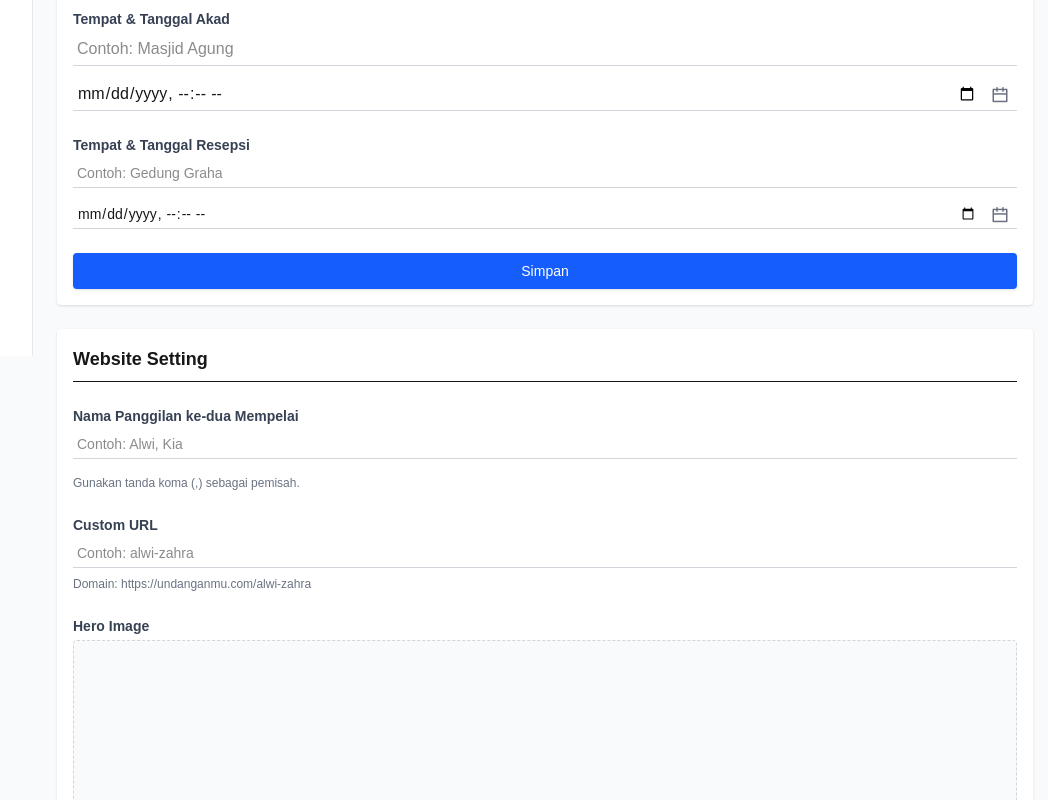
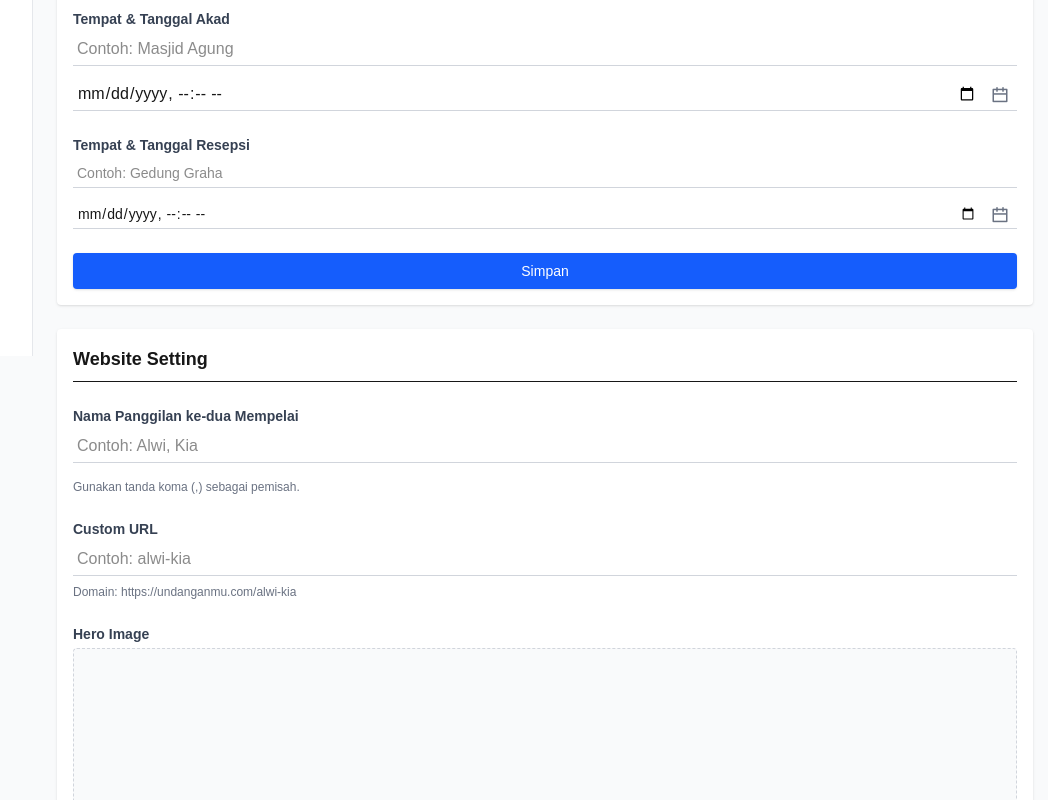
Before and after one commit to 0xwighozali/wedding-invitation-next-js, a Next.js app: page /dashboard/personalize in a window 1280 px wide. Shown: the part 444-1244 px from the top of the page, without its empty margins (223-1271 px from the left). Built offline with nearby package versions, Linux system fonts and the light colour scheme.

Commit message:
Fix zoom

```diff
--- a/src/app/dashboard/page.tsx
+++ b/src/app/dashboard/page.tsx
@@ -184,7 +184,7 @@ export default function DashboardPage() {
               placeholder="Cari tamu..."
               value={search}
               onChange={(e) => setSearch(e.target.value)}
-              className="w-full px-3 py-2 border border-gray-300 rounded shadow-sm text-sm"
+              className="w-full px-3 py-2 border border-gray-300 rounded shadow-sm text-sm text-base"
             />
             <button className="bg-gray-200 w-10 h-10 rounded flex items-center justify-center">
               <i className="ri-search-line text-lg text-gray-700" />
@@ -320,19 +320,19 @@ function renderModal(
       <div className="bg-white p-6 rounded w-full max-w-sm text-sm font-normal shadow-sm -translate-y-25">
         <h2 className="text-base font-semibold mb-4">{title}</h2>
         <input
-          className="w-full border border-gray-300 p-2 rounded mb-2"
+          className="w-full border border-gray-300 p-2 rounded mb-2 text-base"
           placeholder="Nama"
           value={form.name}
           onChange={(e) => setForm({ ...form, name: e.target.value })}
         />
         <input
-          className="w-full border border-gray-300 p-2 rounded mb-2"
+          className="w-full border border-gray-300 p-2 rounded mb-2 text-base"
           placeholder="No HP"
           value={form.phone}
           onChange={(e) => setForm({ ...form, phone: e.target.value })}
         />
         <input
-          className="w-full border border-gray-300 p-2 rounded mb-4"
+          className="w-full border border-gray-300 p-2 rounded mb-4 text-base"
           placeholder="Alamat"
           value={form.address}
           onChange={(e) => setForm({ ...form, address: e.target.value })}
--- a/src/app/dashboard/personalize/page.tsx
+++ b/src/app/dashboard/personalize/page.tsx
@@ -241,7 +241,7 @@ export default function PersonalizePage() {
             value={form.websiteTitle}
             onChange={handleChange}
             placeholder="Contoh: Alwi, Kia"
-            className="w-full mb-3 border-b border-gray-300 p-1 bg-transparent"
+            className="w-full mb-3 border-b border-gray-300 p-1 bg-transparent text-base"
           />
           <p className="text-xs text-gray-500 mt-1">
             Gunakan tanda koma (,) sebagai pemisah.
@@ -257,11 +257,11 @@ export default function PersonalizePage() {
             name="customUrl"
             value={form.customUrl}
             onChange={handleChange}
-            placeholder="Contoh: alwi-zahra"
-            className="w-full mb-1 border-b border-gray-300 p-1 bg-transparent"
+            placeholder="Contoh: alwi-kia"
+            className="w-full mb-1 border-b border-gray-300 p-1 bg-transparent text-base"
           />
           <p className="text-xs text-gray-500 mt-1">
-            Domain: https://undanganmu.com/alwi-zahra
+            Domain: https://undanganmu.com/alwi-kia
           </p>
         </div>
 
```
